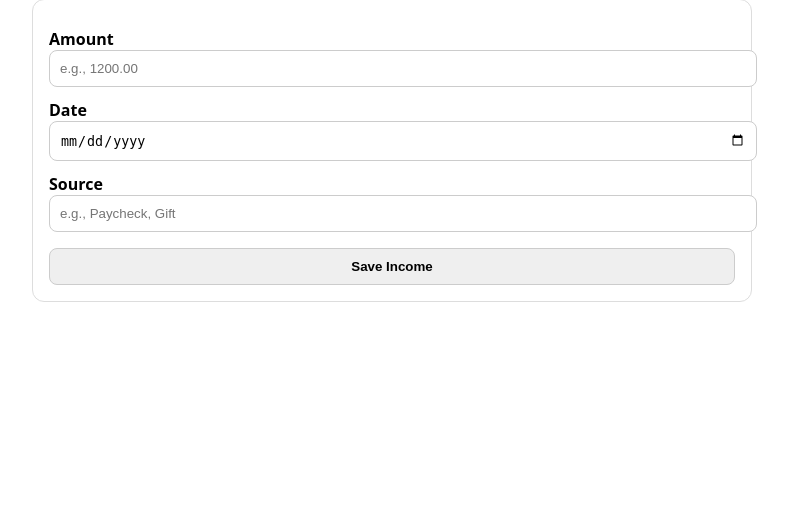
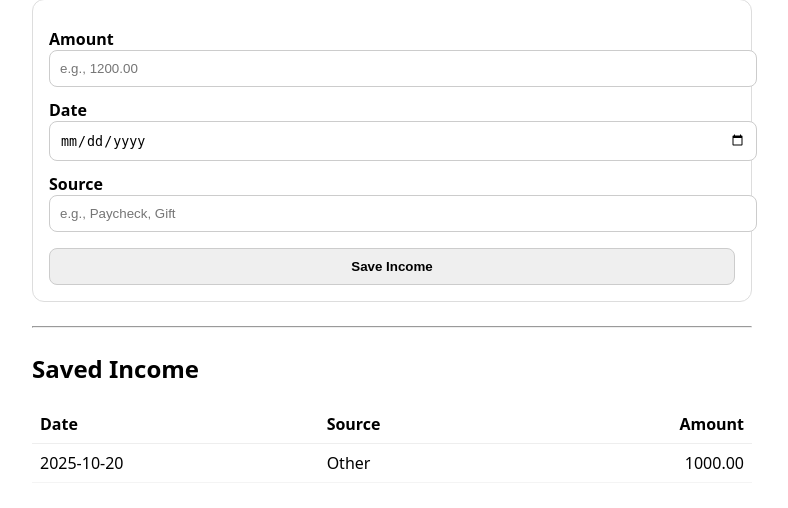
Before and after one commit to yashasbm0204/ist-303-kalos, a Flask app: page /income in a window 1280 px wide. Shown: the part 143-651 px from the top of the page, without its empty margins (248-1036 px from the left). Run offline with Flask 3, Linux system fonts and the light colour scheme.

Commit message:
show income list under form
show income list under form (Task 3)

```diff
--- a/303_code/templates/income_form.html
+++ b/303_code/templates/income_form.html
@@ -41,5 +41,34 @@
 
     <button type="submit">Save Income</button>
   </form>
+  <hr style="margin:24px 0;">
+
+<h2>Saved Income</h2>
+
+{% if items and items|length > 0 %}
+  <table style="width:100%; border-collapse:collapse;">
+    <thead>
+      <tr>
+        <th style="text-align:left; padding:8px; border-bottom:1px solid #eee;">Date</th>
+        <th style="text-align:left; padding:8px; border-bottom:1px solid #eee;">Source</th>
+        <th style="text-align:right; padding:8px; border-bottom:1px solid #eee;">Amount</th>
+      </tr>
+    </thead>
+    <tbody>
+      {% for item in items %}
+      <tr>
+        <td style="padding:8px; border-bottom:1px solid #f4f4f4;">{{ item.date }}</td>
+        <td style="padding:8px; border-bottom:1px solid #f4f4f4;">{{ item.source }}</td>
+        <td style="padding:8px; border-bottom:1px solid #f4f4f4; text-align:right;">
+          {{ '%.2f' % item.amount }}
+        </td>
+      </tr>
+      {% endfor %}
+    </tbody>
+  </table>
+{% else %}
+  <p>No income entries yet. Add your first one above.</p>
+{% endif %}
+
 </body>
 </html>
```
